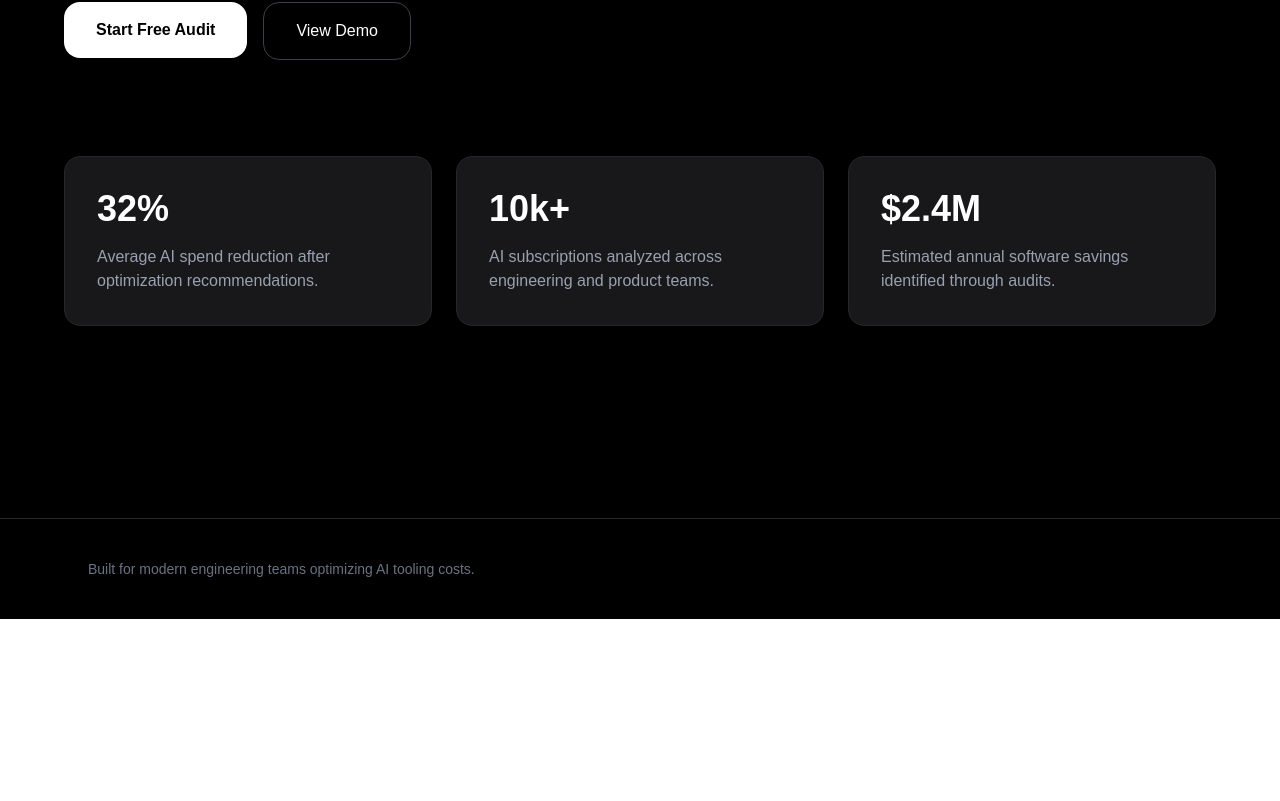
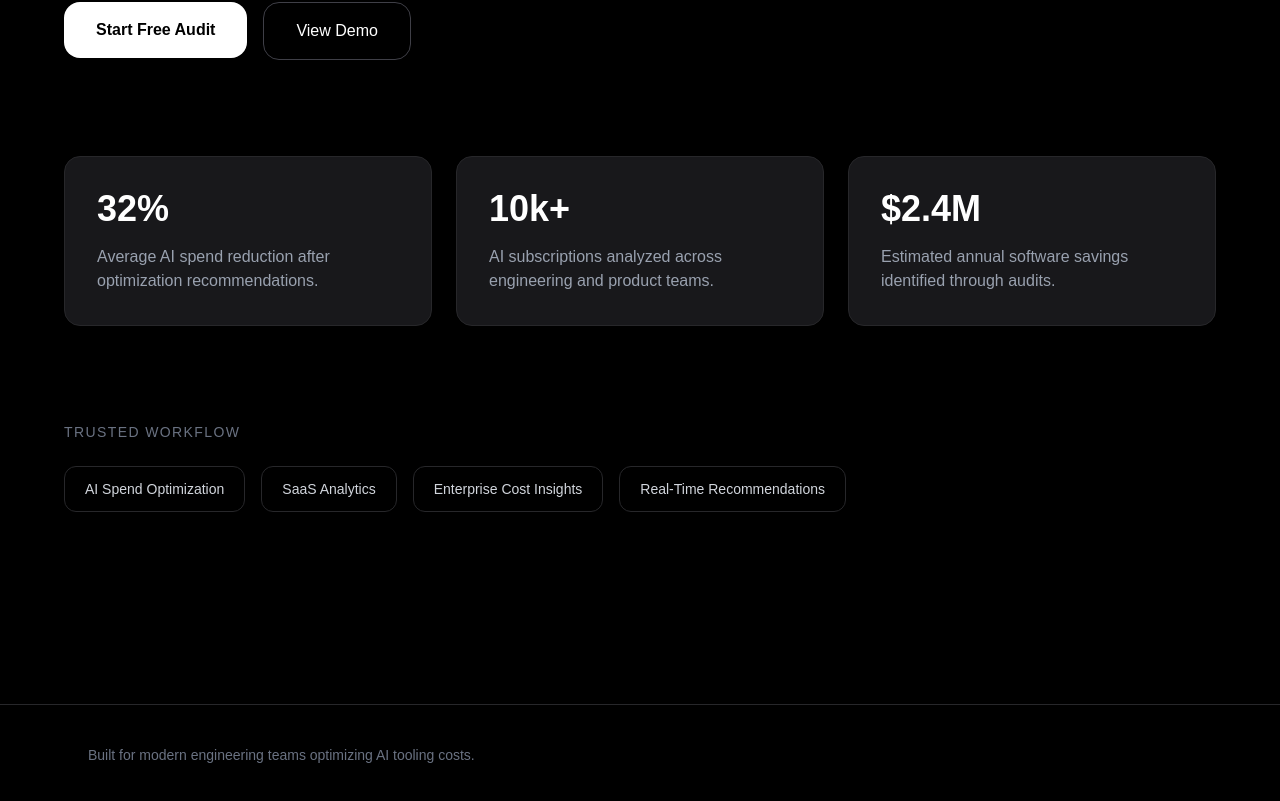
Before and after one commit to PranathiReddy123/ai-spend-audit, a Next.js app: page / in a window 1280 px wide. Shown: the part 528-1329 px from the top of the page. Before the commit the page ends 1147 px from the top, so only its background shows below. Built offline with nearby package versions, Linux system fonts and the light colour scheme.

Commit message:
feat: add trust and credibility section

```diff
--- a/src/app/page.tsx
+++ b/src/app/page.tsx
@@ -110,6 +110,34 @@ export default function HomePage() {
 
           </div>
 
+          <div className="mt-24">
+
+  <p className="text-sm uppercase tracking-widest text-gray-500">
+    Trusted Workflow
+  </p>
+
+  <div className="flex flex-wrap gap-4 mt-6">
+
+    <div className="border border-zinc-800 px-5 py-3 rounded-xl text-sm text-gray-300">
+      AI Spend Optimization
+    </div>
+
+    <div className="border border-zinc-800 px-5 py-3 rounded-xl text-sm text-gray-300">
+      SaaS Analytics
+    </div>
+
+    <div className="border border-zinc-800 px-5 py-3 rounded-xl text-sm text-gray-300">
+      Enterprise Cost Insights
+    </div>
+
+    <div className="border border-zinc-800 px-5 py-3 rounded-xl text-sm text-gray-300">
+      Real-Time Recommendations
+    </div>
+
+  </div>
+
+</div>
+
         </div>
 
       </section>
```
